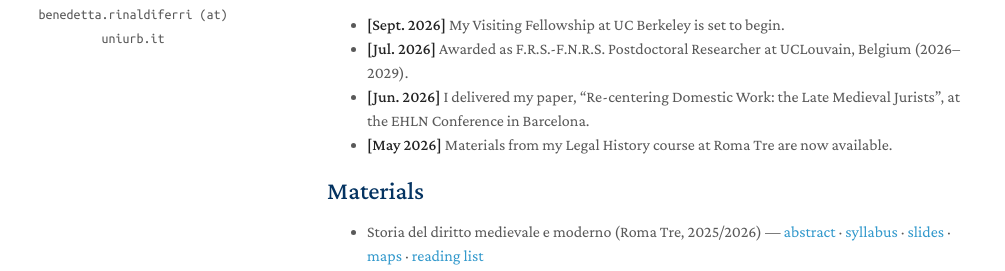
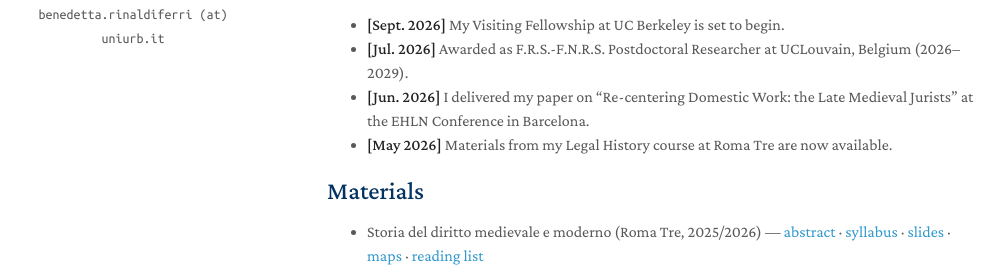
Before and after one commit to rinaldiferri/rinaldiferri.github.io, a Jekyll site: the page built from index.md, in a window 1280 px wide. Shown: the part 341-612 px from the top of the page, without its empty margins (143-1148 px from the left). Built offline with Jekyll 4.4.1, drawn with Linux system fonts in a browser that asks for light colours; a style sheet for code colours, icons or effects is not loaded; our own code applies the rules of GitHub Pages for plain Markdown files.

```diff
--- a/index.md
+++ b/index.md
@@ -16,7 +16,7 @@ I am a legal and social historian of early-modern Italy. I am currently a Visiti
 
 - **[Sept. 2026]** My Visiting Fellowship at UC Berkeley is set to begin.
 - **[Jul. 2026]** Awarded as F.R.S.-F.N.R.S. Postdoctoral Researcher at UCLouvain, Belgium (2026–2029).
-- **[Jun. 2026]** I delivered my paper, "Re-centering Domestic Work: the Late Medieval Jurists", at the EHLN Conference in Barcelona.
+- **[Jun. 2026]** I delivered my paper on "Re-centering Domestic Work: the Late Medieval Jurists" at the EHLN Conference in Barcelona.
 - **[May 2026]** Materials from my Legal History course at Roma Tre are now available.
 
 {% include_relative _includes/publications.md %}
```
